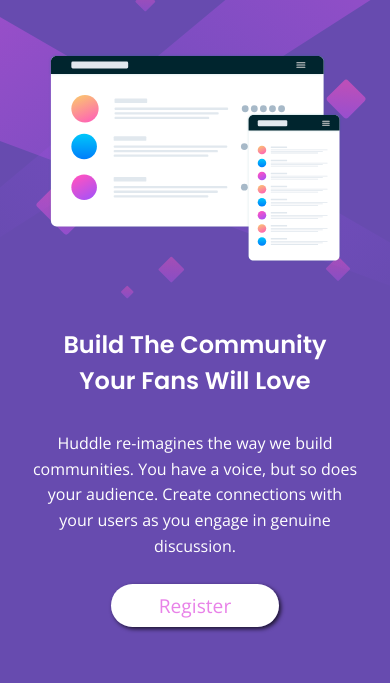
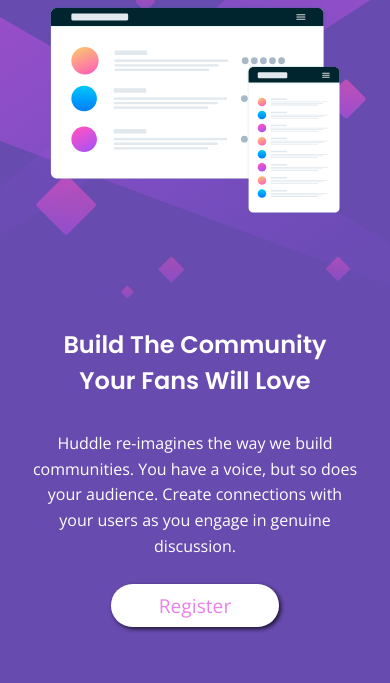
Before and after one commit to Udehlee/-Frontend-Mentor---Huddle-landing-page-with-single-introductory-section-solution, a plain HTML site: page index.html in a window 390 px wide. Shown: the part 89-772 px from the top of the page. Drawn offline with nearby package versions, Linux system fonts and the light colour scheme.

Commit message:
Update styles.css

```diff
--- a/css/styles.css
+++ b/css/styles.css
@@ -156,7 +156,7 @@ footer{
    }
     #content-wrapper{
         flex-direction: column;
-        padding:3.5rem 2rem 0;
+        padding:.5rem 2rem 0;
     }
     .image-column ,
     .text-column{
```
